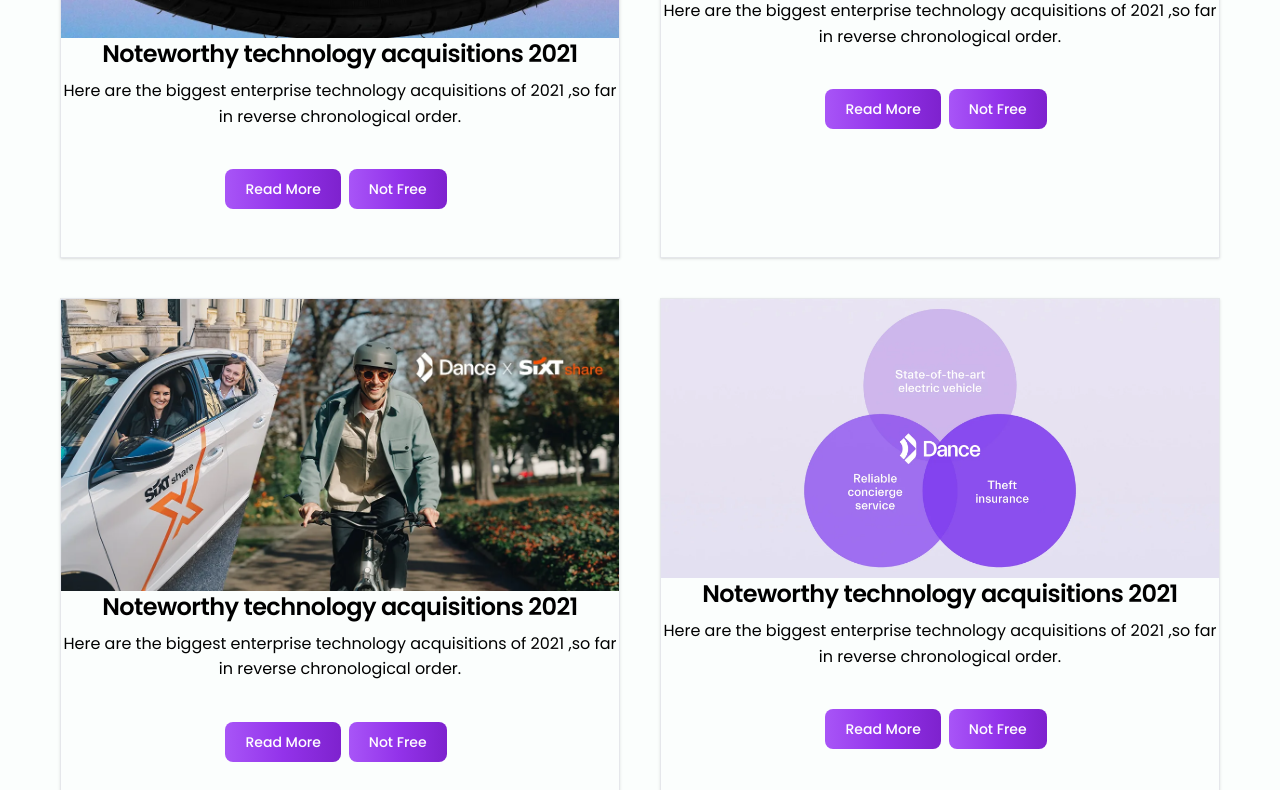
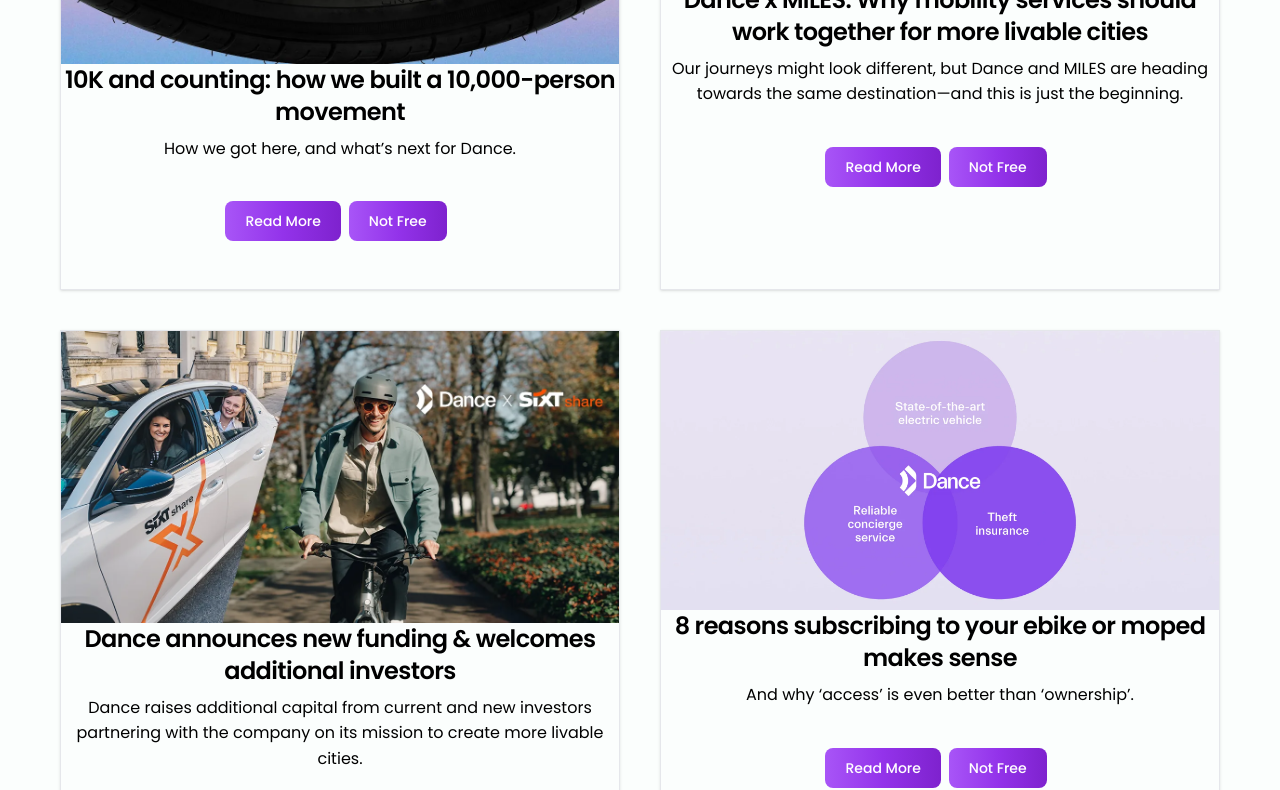
Before and after one commit to TimiMaliki/Maliki_Dance-Blog-2024, a website: page index.html in a window 1280 px wide. Shown: the part 1890-2680 px from the top of the page. Drawn offline with nearby package versions, Linux system fonts and the light colour scheme.

Commit message:
first commit

```diff
--- a/index.html
+++ b/index.html
@@ -110,7 +110,7 @@
     <!--========== HERO ==========-->
     <div class="w-full h-full hero relative">
       <img
-        src="images/DANCE_hero-bicycle.webp"
+        src="images/image (3).avif"
         alt="A old van"
         class="w-full h-full lg:h-[900px] object-cover"
       />
--- a/js/main.js
+++ b/js/main.js
@@ -108,11 +108,13 @@
 
 
 
+
+
 const AllBlogs = [{
     id: 1,
     image: "./images/World_Car-Free_Day_3_2x-100__1_.jpg",
-    Header:"Noteworthy technology acquisitions 2021",
-    text:" Here are the biggest enterprise technology acquisitions of 2021 ,so far in reverse chronological order.",
+    Header:"The Dance Awards: how did your city do?",
+    text:"From most members to most repairs—which city comes out on top?.",
     paid:"Free",
     ReadMore:"Read More"
 
@@ -122,8 +124,8 @@
 {
     id: 2,
     image:"./images/Artboard_1_2x__2_-min.jpg",
-    Header:"Noteworthy technology acquisitions 2021",
-    text:" Here are the biggest enterprise technology acquisitions of 2021 ,so far in reverse chronological order.",
+    Header:"Dance x Komoot: Discover more of your city",
+    text:"Want to go further with your Dance ride? We’ve been working with Komoot to add more adventure to your weekends with selected routes for you to explore.",
     paid:"Not Free",
     ReadMore:"Read More"
 },
@@ -131,8 +133,8 @@
 {
     id: 3,
     image:"./images/10k.jpeg",
-    Header:"Noteworthy technology acquisitions 2021",
-    text:" Here are the biggest enterprise technology acquisitions of 2021 ,so far in reverse chronological order.",
+    Header:"10K and counting: how we built a 10,000-person movement",
+    text:"How we got here, and what’s next for Dance.",
     paid:"Not Free",
     ReadMore:"Read More"
 },
@@ -140,8 +142,8 @@
 {
     id: 4,
     image:"./images/230613_LI-TW-FB_LinkedIn_MILESxDance-Post-1__2_.jpg",
-    Header:"Noteworthy technology acquisitions 2021",
-    text:" Here are the biggest enterprise technology acquisitions of 2021 ,so far in reverse chronological order.",
+    Header:"Dance x MILES: Why mobility services should work together for more livable cities",
+    text:"Our journeys might look different, but Dance and MILES are heading towards the same destination—and this is just the beginning.",
     paid:"Not Free",
     ReadMore:"Read More"
 },
@@ -150,8 +152,8 @@
 {
     id: 5,
     image:"./images/SIXTshare_x_Dance_Email_v1.png",
-    Header:"Noteworthy technology acquisitions 2021",
-    text:" Here are the biggest enterprise technology acquisitions of 2021 ,so far in reverse chronological order.",
+    Header:"Dance announces new funding & welcomes additional investors",
+    text:"Dance raises additional capital from current and new investors partnering with the company on its mission to create more livable cities.",
     paid:"Not Free",
     ReadMore:"Read More"
 },
@@ -159,8 +161,8 @@
 {
     id: 6,
     image:"./images/VennDiagramEnglish.png",
-    Header:"Noteworthy technology acquisitions 2021",
-    text:" Here are the biggest enterprise technology acquisitions of 2021 ,so far in reverse chronological order.",
+    Header:"8 reasons subscribing to your ebike or moped makes sense",
+    text:"And why ‘access’ is even better than ‘ownership’.",
     paid:"Not Free",
     ReadMore:"Read More"
 },
```
Also changed, not shown: images/image (2).avif (added), images/image (3).avif (added), src/output.css.
